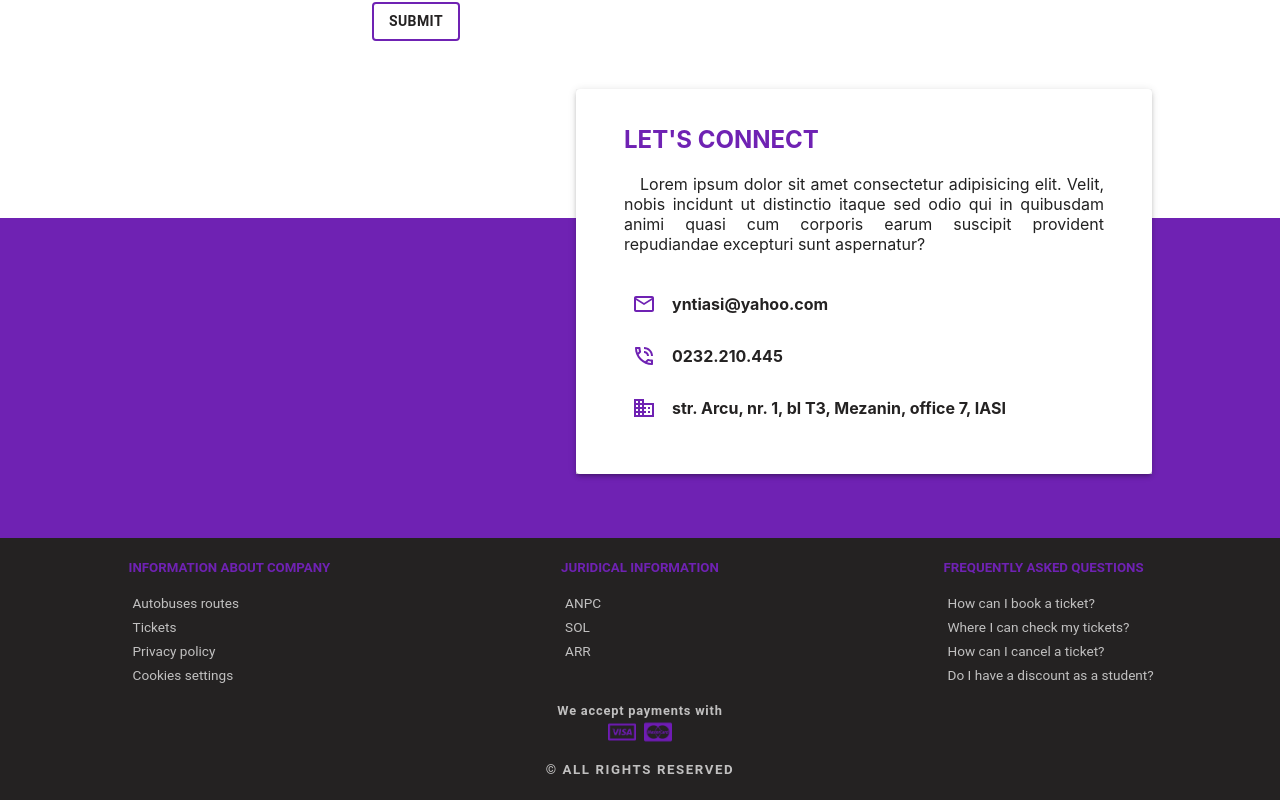
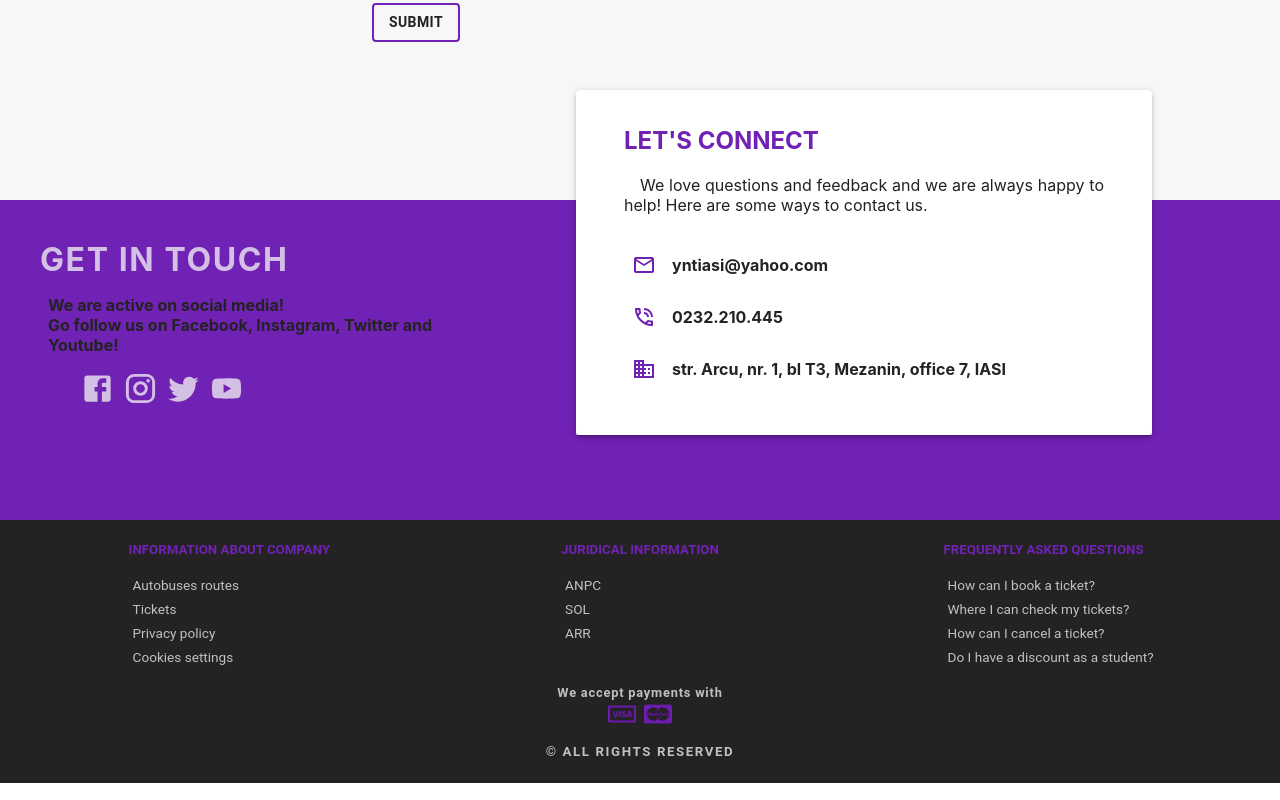
Before and after one commit to carla-vartolomei/transport-app, a Next.js app: page /contact in a window 1280 px wide. Shown: the part 553-1353 px from the top of the page. Built offline with nearby package versions, Linux system fonts and the light colour scheme.

Commit message:
add last changes to contact page

```diff
--- a/components/homepage/contactSection/data.js
+++ b/components/homepage/contactSection/data.js
@@ -3,8 +3,8 @@ import MailOutlinedIcon from "@mui/icons-material/MailOutlined"
 import PhoneInTalkOutlinedIcon from "@mui/icons-material/PhoneInTalkOutlined"
 import BusinessOutlinedIcon from "@mui/icons-material/BusinessOutlined"
 
-export const contactDescription = `Lorem ipsum dolor sit amet consectetur adipisicing elit. Velit, nobis
-incidunt ut distinctio itaque sed odio qui in quibusdam animi quasi cum corporis earum suscipit provident repudiandae excepturi sunt aspernatur?`
+export const contactDescription =
+  "We love questions and feedback and we are always happy to help! Here are some ways to contact us."
 
 export const contactData = [
   {
--- a/pages/contact/index.js
+++ b/pages/contact/index.js
@@ -4,10 +4,15 @@ import Banner from "../../components/banner/Banner"
 import Form from "../../components/contact-page/Form"
 import InfoCard from "../../components/contact-page/InfoCard"
 import styles from "../../styles/Contact.module.scss"
+import FacebookIcon from "@mui/icons-material/Facebook"
+import InstagramIcon from "@mui/icons-material/Instagram"
+import TwitterIcon from "@mui/icons-material/Twitter"
+import YouTubeIcon from "@mui/icons-material/YouTube"
+import { IconButton } from "@mui/material"
 
 export default function Contact() {
   return (
-    <>
+    <div className={styles.contactRoot}>
       <Banner />
       <h1 className={styles.pageTitle}>Contact us</h1>
       <Form />
@@ -16,7 +21,33 @@ export default function Contact() {
           <InfoCard />
         </Box>
       </div>
-      <div className={styles.backDiv}></div>
-    </>
+      <div className={styles.backDiv}>
+        <h1>get in touch</h1>
+        <p>We are active on social media!</p>
+        <p>Go follow us on Facebook, Instagram, Twitter and Youtube!</p>
+        <div className={styles.socialMediaIcons}>
+          <IconButton>
+            <a href="https://www.facebook.com/">
+              <FacebookIcon fontSize="large" />
+            </a>
+          </IconButton>
+          <IconButton>
+            <a href="https://www.instagram.com/">
+              <InstagramIcon fontSize="large" />
+            </a>
+          </IconButton>
+          <IconButton>
+            <a href="https://www.twitter.com/">
+              <TwitterIcon fontSize="large" />
+            </a>
+          </IconButton>
+          <IconButton>
+            <a href="https://www.youtube.com/">
+              <YouTubeIcon fontSize="large" />
+            </a>
+          </IconButton>
+        </div>
+      </div>
+    </div>
   )
 }
--- a/styles/Contact.module.scss
+++ b/styles/Contact.module.scss
@@ -1,4 +1,7 @@
 @import "./colors.scss";
+
+.contactRoot {
+  background-color: $smoke-color;
 
   .pageTitle {
     margin-left: 5rem;
@@ -7,11 +10,38 @@
     padding-bottom: 0.5rem;
     color: $dark-color;
     width: 25%;
-  border-bottom: 0.1rem $purple-color solid;
+    border-bottom: 0.15rem $purple-color solid;
   }
+
   .backDiv {
     height: 20rem;
     background-color: $purple-color;
+    h1 {
+      width: 35%;
+      color: $smoke-color;
+      padding: 2.5rem;
+      padding-bottom: 0;
+      margin-bottom: 1rem;
+      text-transform: uppercase;
+      letter-spacing: 0.1rem;
+    }
+    p {
+      width: 35%;
+      color: $dark-color;
+      padding-left: 3rem;
+      margin: 0;
+      font-weight: 700;
+    }
+    .socialMediaIcons {
+      width: 35%;
+      margin-top: 1rem;
+      margin-left: 5rem;
+      color: $smoke-color;
+      display: flex;
+      flex-direction: row;
+      align-items: center;
+      gap: 0.5rem;
+    }
   }
 
   .infoContainer {
@@ -26,3 +56,4 @@
       margin-bottom: -16rem;
     }
   }
+}
```
Lines whose indentation alone changed are shown as unchanged.
